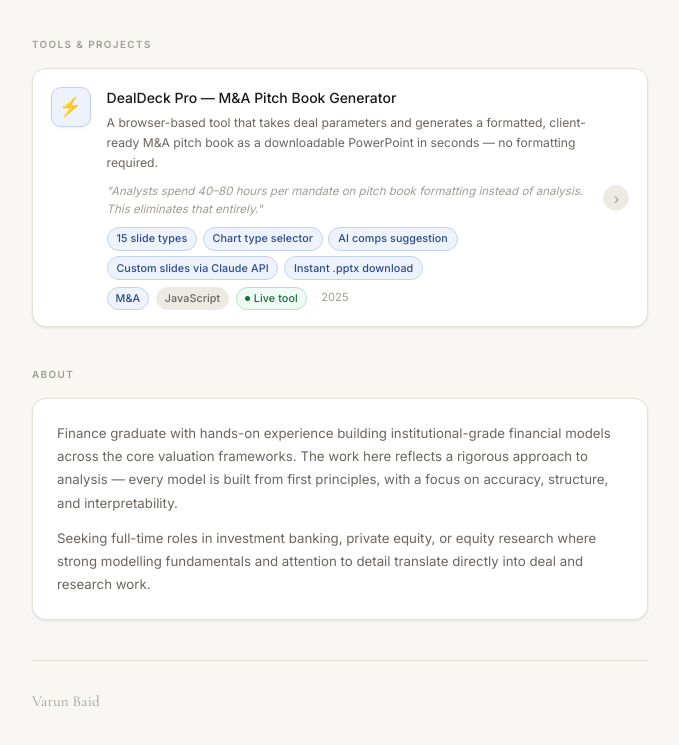
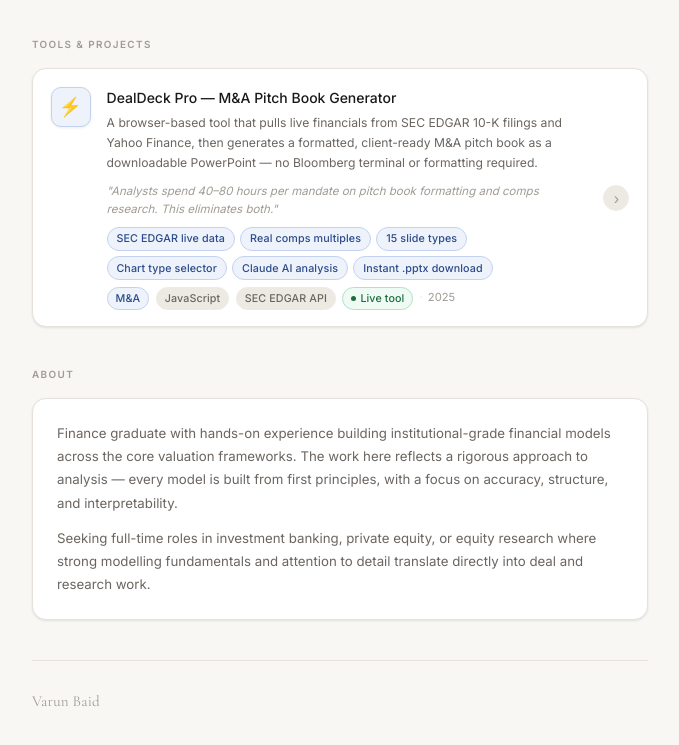
Before and after one commit to varunbaid2003/varunbaid.github.io, a plain HTML site: page index.html in a window 1280 px wide. Shown: the part 829-1574 px from the top of the page, without its empty margins (300-979 px from the left). Drawn offline with nearby package versions, Linux system fonts and the light colour scheme.

Commit message:
Add files via upload

```diff
--- a/index.html
+++ b/index.html
@@ -324,18 +324,20 @@
       <div class="card-icon blue" style="font-size:1.15rem">⚡</div>
       <div class="tool-card-body">
         <div class="tool-card-title">DealDeck Pro — M&amp;A Pitch Book Generator</div>
-        <div class="tool-card-desc">A browser-based tool that takes deal parameters and generates a formatted, client-ready M&amp;A pitch book as a downloadable PowerPoint in seconds — no formatting required.</div>
-        <div class="tool-problem">"Analysts spend 40–80 hours per mandate on pitch book formatting instead of analysis. This eliminates that entirely."</div>
+        <div class="tool-card-desc">A browser-based tool that pulls live financials from SEC EDGAR 10-K filings and Yahoo Finance, then generates a formatted, client-ready M&amp;A pitch book as a downloadable PowerPoint — no Bloomberg terminal or formatting required.</div>
+        <div class="tool-problem">"Analysts spend 40–80 hours per mandate on pitch book formatting and comps research. This eliminates both."</div>
         <div class="tool-features">
+          <span class="tool-feature">SEC EDGAR live data</span>
+          <span class="tool-feature">Real comps multiples</span>
           <span class="tool-feature">15 slide types</span>
           <span class="tool-feature">Chart type selector</span>
-          <span class="tool-feature">AI comps suggestion</span>
-          <span class="tool-feature">Custom slides via Claude API</span>
+          <span class="tool-feature">Claude AI analysis</span>
           <span class="tool-feature">Instant .pptx download</span>
         </div>
         <div class="card-meta">
           <span class="meta-tag blue">M&amp;A</span>
           <span class="meta-tag">JavaScript</span>
+          <span class="meta-tag">SEC EDGAR API</span>
           <span class="meta-tag live">Live tool</span>
           <span class="meta-date">2025</span>
         </div>
```
